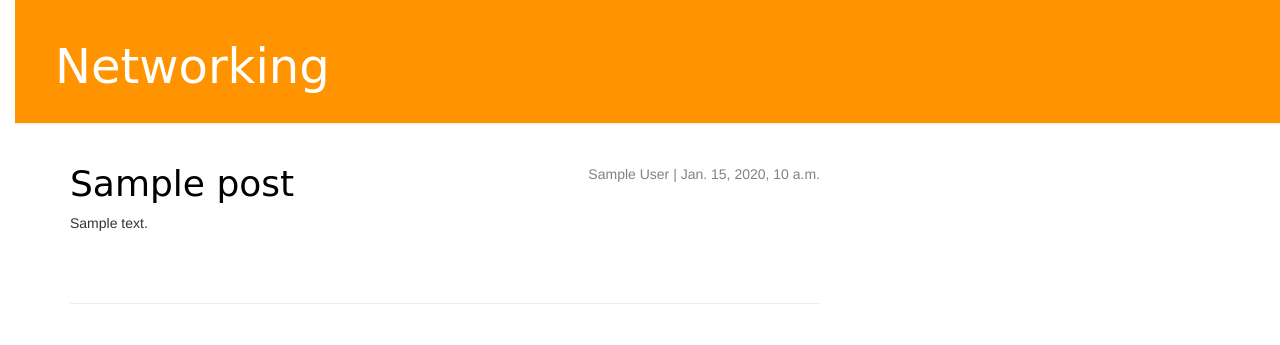
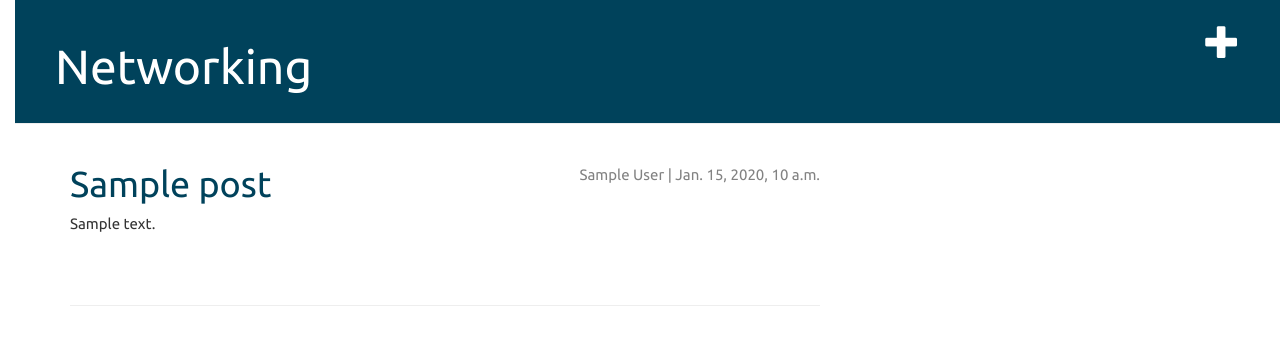
Before and after one commit to Surfweb/my-first-blog, a Django app: template templates/blog/post_list.html in a window 1280 px wide. Shown: the top 345 px of the page. Run offline with Django 3.2, Linux system fonts and the light colour scheme; the template is opened without the code that fills it: most values are stand-ins (such as "Sample title", 1, 10 or a date in 2020); some libraries are stand-ins or nearby versions.

Commit message:
add style and form new post

```diff
--- a/static/blog/style.css
+++ b/static/blog/style.css
@@ -2,10 +2,11 @@ h1 a {
     color: #FCA205;
 }
 body {
+	font-family: Ubuntu, Helvetica, Arial, sans-serif;
     padding-left: 15px;
 }
  .page-header {
-        background-color: #ff9400;
+        background-color: #00425b;
         margin-top: 0;
         padding: 20px 20px 20px 40px;
     }
@@ -18,10 +19,12 @@ body {
 
     .content {
         margin-left: 40px;
+        font-size: 15px;
     }
 
     h1, h2, h3, h4 {
-        font-family: 'Lobster', cursive;
+    	font-family: Ubuntu, Helvetica, Arial, sans-serif;
+       /* font-family: 'Lobster', cursive;*/
     }
 
     .date {
@@ -49,5 +52,5 @@ body {
     }
 
     .post h1 a, .post h1 a:visited {
-        color: #000000;
+        color: #00425b;
     }
--- a/templates/blog/base.html
+++ b/templates/blog/base.html
@@ -7,11 +7,12 @@
 
 		<link rel="stylesheet" href="//maxcdn.bootstrapcdn.com/bootstrap/3.2.0/css/bootstrap.min.css">
 		<link rel="stylesheet" href="//maxcdn.bootstrapcdn.com/bootstrap/3.2.0/css/bootstrap-theme.min.css">
-
+		<link rel="stylesheet" type="text/css" href="//fonts.googleapis.com/css?family=Ubuntu">
 		<link rel="stylesheet" type="text/css" href="{% static 'blog/style.css' %}">
 	</head>
 		<body>
 			<div class="page-header">
+				 <a href="{% url 'post_new' %}" class="top-menu"><span class="glyphicon glyphicon-plus"></span></a>
 				<h1><a href="/">Networking</a></h1>
 			</div>
 			<div class="content container">
--- a/urls.py
+++ b/urls.py
@@ -3,5 +3,6 @@ from . import views
 
 urlpatterns = [
     url(r'^$', views.post_list, name='post_list'),
-	url(r'^post/(?P<pk>[0-9]+)/$', views.post_detail, name='post_detail'),
+	url(r'^post/(?P<pk>[0-9]+)/$', views.post_detail, name='post_detail'), # detail info for post
+	url(r'^post/new/$', views.post_new, name='post_new'),	# Add new post
 ]
```
Also changed, not shown: forms.py (added, +9 -0 lines), templates/blog/post_edit.html (added, +9 -0 lines), views.py (+16 -0 lines).
